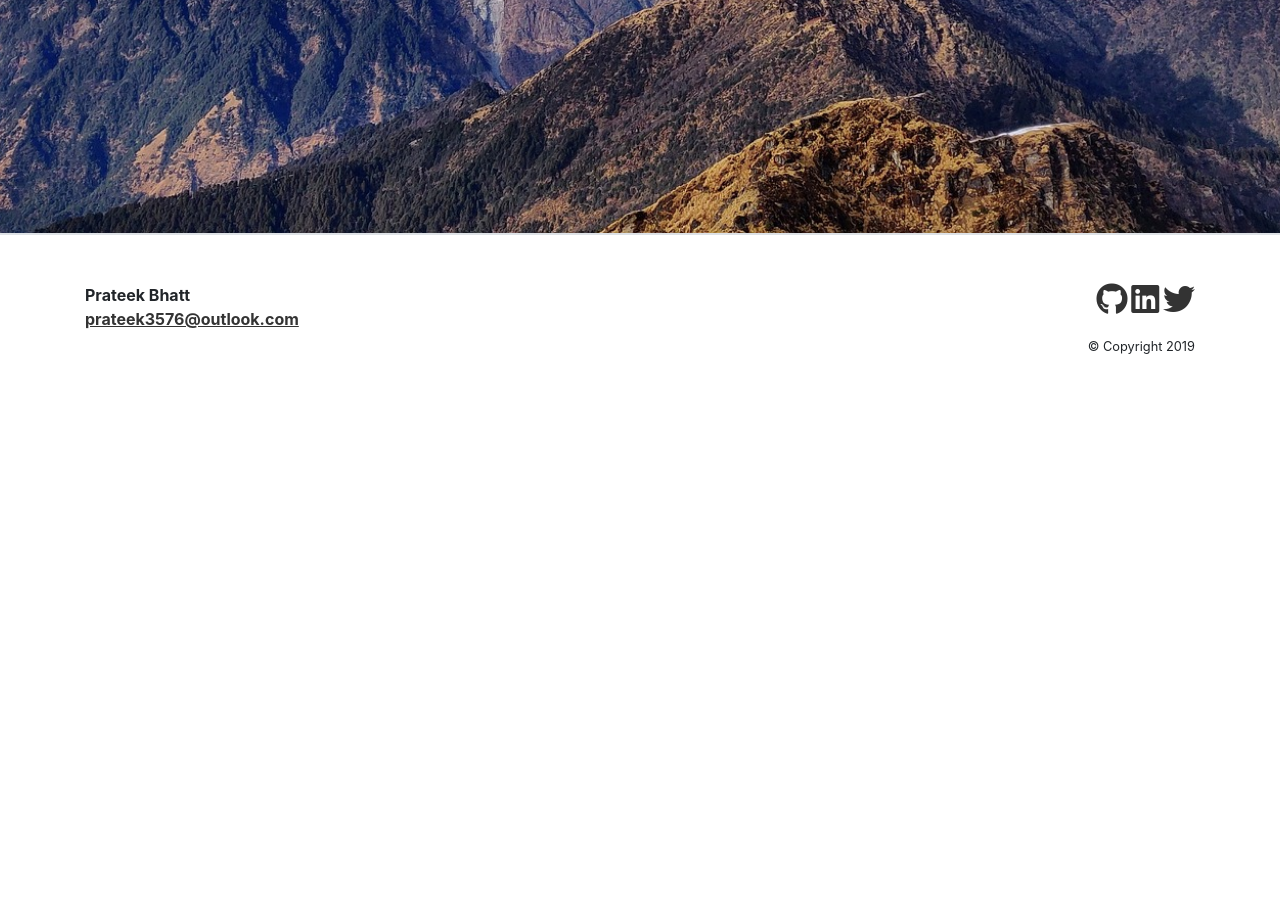
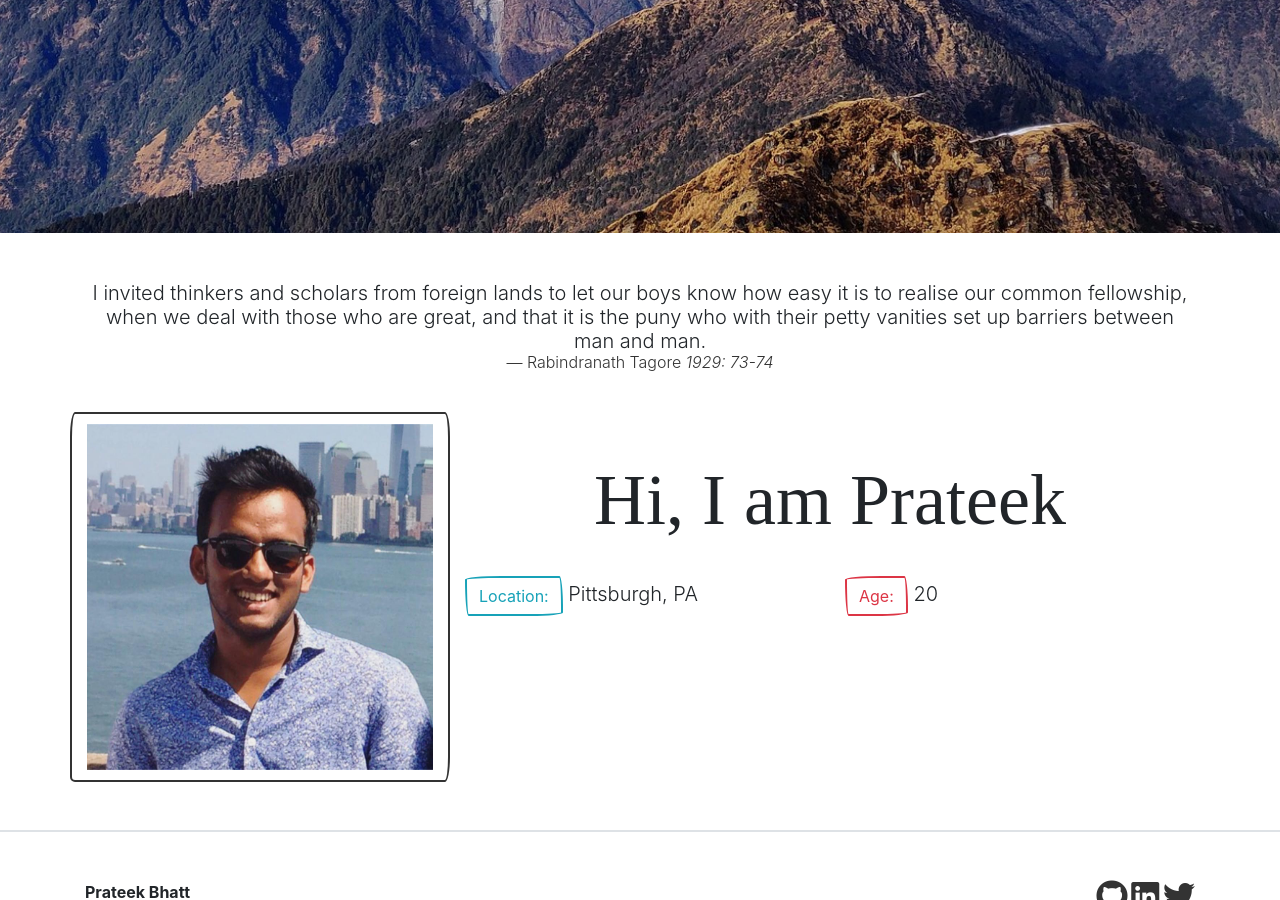
Before and after one commit to prateek3576/prateek3576.github.io, a Jekyll site: the page built from index.html, in a window 1280 px wide and 900 px high, scrolled down 667 px. Built offline with Jekyll 4.4.1, drawn with Linux system fonts in a browser that asks for light colours; nearby versions of some CDN libraries; some web fonts are replaced; before the commit the page ends 1072 px from its top, so only the background shows below that.

Commit message:
index change

```diff
--- a/_includes/footer.html
+++ b/_includes/footer.html
@@ -5,7 +5,7 @@
 
         <div class="row">
 
-            <div class="col-sm">
+            <div class="col">
                 <ul class="list-unstyled">
                     <li>
                         {%- if site.author -%}
@@ -25,14 +25,16 @@
             </div>
 
 
-            <div class="col-sm text-right">
-                <p>
-                    <a href="https://prateek3576.github.io"><i class="fab fa-github fa-2x"></i></a>
-                    <a href="https://www.linkedin.com/in/prateek3576"><i class="fab fa-linkedin fa-2x"></i></a>
-                    <a href="https://twitter.com/prateek3576"><i class="fab fa-twitter fa-2x"></i></a>
-                </p>
-
-                <small>&copy; Copyright 2019</small>
+            <div class="col text-right">
+                <ul class="list-unstyled">
+                    <li>
+                        <a href="https://prateek3576.github.io"><i class="fab fa-github fa-2x"></i></a>
+                        <a href="https://www.linkedin.com/in/prateek3576"><i class="fab fa-linkedin fa-2x"></i></a>
+                        <a href="https://twitter.com/prateek3576"><i class="fab fa-twitter fa-2x"></i></a>
+                    </li>
+                    <li>
+                        <small>&copy; Copyright 2019</small></li>
+                </ul>
             </div>
 
         </div>
--- a/_includes/header.html
+++ b/_includes/header.html
@@ -1,4 +1,4 @@
-<nav class="navbar navbar-expand-lg navbar-dark bg-primary">
+<nav class="navbar navbar-expand-lg navbar-dark bg-primary navbar-fixed-top">
     <div class="container">
         <!--a class="navbar-brand" rel="author" href="{{ "/" | relative_url }}">{{ site.title | escape }}</a-->
         <a class="navbar-brand" rel="author" href="{{ "/" | relative_url }}">Home</a>
--- a/_layouts/home.html
+++ b/_layouts/home.html
@@ -4,24 +4,19 @@
 {%- include head.html -%}
 
 <body>
-
-
-
     <div class="parallax">
         {%- include header.html -%}
         <div class="caption">
-                <h1 class="display-3" style="color: #fff">{{ page.title }}</h1>
-                <h1 class="display-3" style="color: #fff">{{ page.organization }}</h1>
+            <h1 class="display-3" style="color: #fff">{{ page.title }}</h1>
+            <h1 class="display-3" style="color: #fff">{{ page.organization }}</h1>
         </div>
     </div>
-    <!--div class="py-5">
+    <div class="py-5">
         <div class="container page-content">
             {{ content }}
         </div>
     </div>
-
-     -->
-{%- include footer.html -%}
+    {%- include footer.html -%}
 </body>
 
 </html>
--- a/index.html
+++ b/index.html
@@ -3,9 +3,27 @@ layout: home
 title: Prateek Bhatt
 organization: University of Pittsburgh
 ---
-<div class="parallax">
-    <div class="caption">
-        <h1 class="display-3" style="color: #fff">{{ page.title }}</h1>
-        <h1 class="display-3" style="color: #fff">{{ page.organization }}</h1>
+<blockquote class="blockquote text-center display-2">
+    <p class="mb-0">I invited thinkers and scholars from foreign lands to let our boys know how easy it is to realise
+        our common fellowship, when we deal with those who are great, and that it is the puny who with their petty
+        vanities set up barriers between man and man.
+    </p>
+    <footer class="blockquote-footer">Rabindranath Tagore <cite title="Source Title">1929: 73-74</cite>
+    </footer>
+</blockquote>
+<br>
+<div class="row justify-content-between">
+    <div class="col-sm-4 card"><img src="assets/images/me.jpg" alt="no image" style="max-width:100%;padding-top: 10px;padding-bottom: 10px"></div>
+    <div class="col-sm" style="padding-top: 5vh;padding-bottom: 10vh">
+        <h1 class="display-3" style="text-align:center">Hi, I am Prateek</h1>
+        <br>
+        <div class="row">
+            <div class="col">
+                <p class="lead"><span class="btn btn-outline-info">Location:</span> Pittsburgh, PA </p>
+            </div>
+            <div class="col">
+                <p class="lead"><span class="btn btn-outline-danger">Age:</span> 20</p>
+            </div>
+        </div>
     </div>
 </div>
```
Also changed, not shown: assets/images/me.jpg (added), 2 other files.
